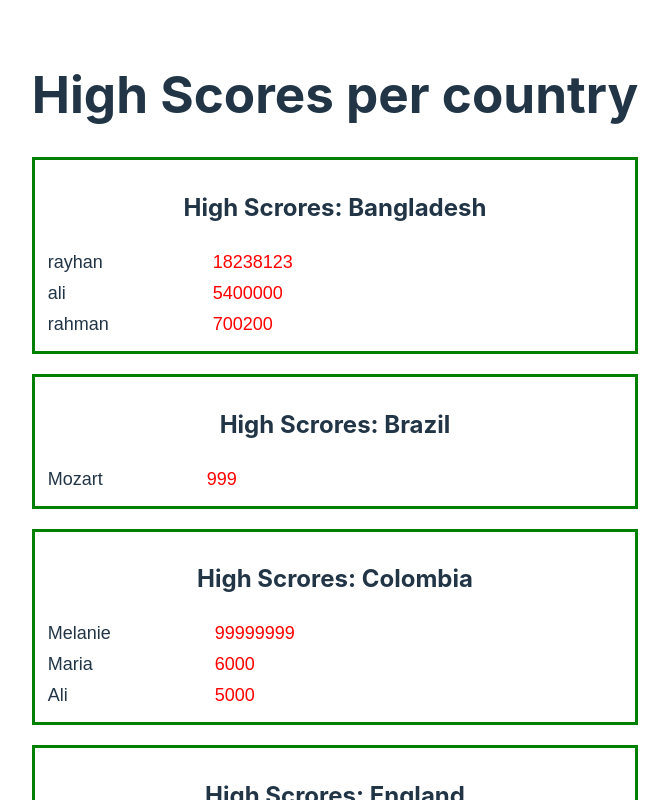
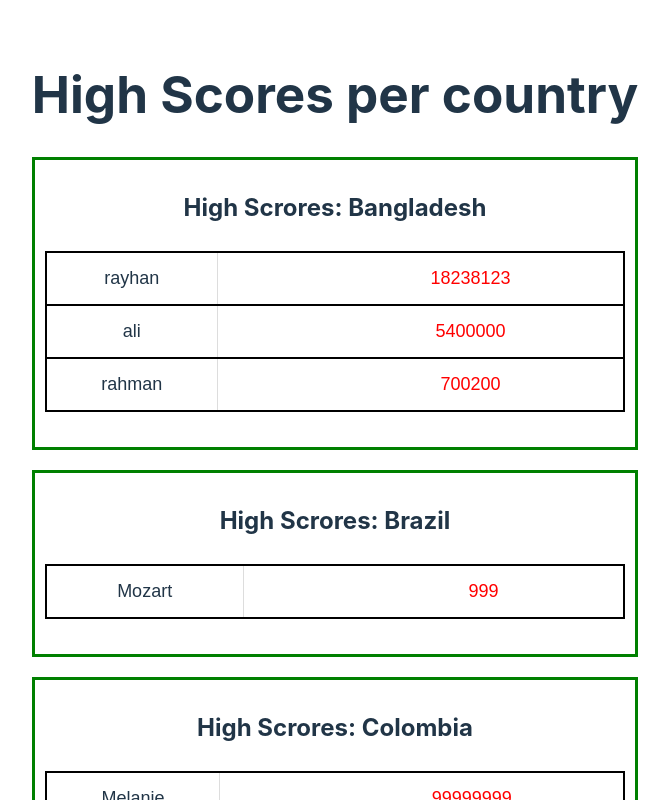
Before and after one commit to eediallo/high-scores-react, a React (Vite) app: page / in a window 1280 px wide. Shown: the top 800 px of the page, without its empty margins (305-974 px from the left). Built offline with nearby package versions, Linux system fonts and the light colour scheme.

Commit message:
update unique key

```diff
--- a/components/renderCountriesScores.jsx
+++ b/components/renderCountriesScores.jsx
@@ -9,7 +9,7 @@ function sortCountryScoresByName(countries) {
 function PlayersScore(country) {
   const sortedScores = sortScores(country.scores);
   return sortedScores.map((score) => (
-    <tbody className="score-table" key={score.id}>
+    <tbody key={score.id}>
       <tr className="score">
         <td>{score.n}</td>
         <td>
@@ -26,7 +26,7 @@ function HighScoreTable(allCountryScores) {
     return (
       <div className="scores-container" key={country.id}>
         <h2>High Scrores: {country.name}</h2>
-        <table>{PlayersScore(country)}</table>
+        <table className="score-table">{PlayersScore(country)}</table>
       </div>
     );
   });
```
